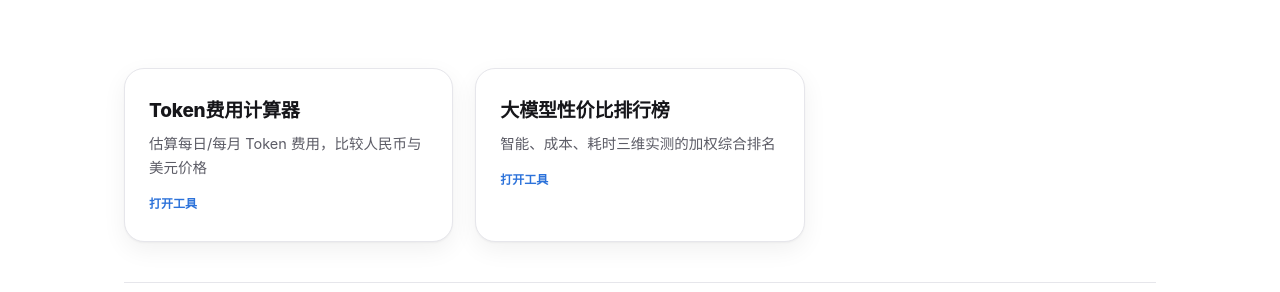
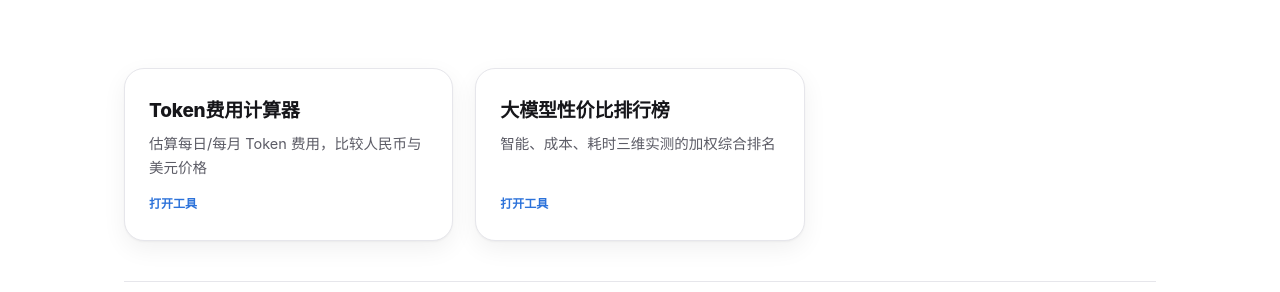
Before and after one commit to xugtek/tools, a website with bundled scripts: page index.html in a window 1280 px wide. Shown: the part 219-511 px from the top of the page. Built offline with nearby package versions, Linux system fonts and the light colour scheme.

Commit message:
[seo] 工具卡片打开工具底部对齐

```diff
--- a/assets/css/style.css
+++ b/assets/css/style.css
@@ -665,7 +665,8 @@ select.form-control {
 }
 
 .tool-card {
-  display: block;
+  display: flex;
+  flex-direction: column;
   background: var(--card);
   border: 1px solid var(--border);
   border-radius: 20px;
@@ -697,7 +698,8 @@ select.form-control {
 
 .tool-card .hint {
   display: inline-block;
-  margin-top: 14px;
+  margin-top: auto;
+  padding-top: 14px;
   color: var(--accent);
   font-weight: 600;
 }
```
